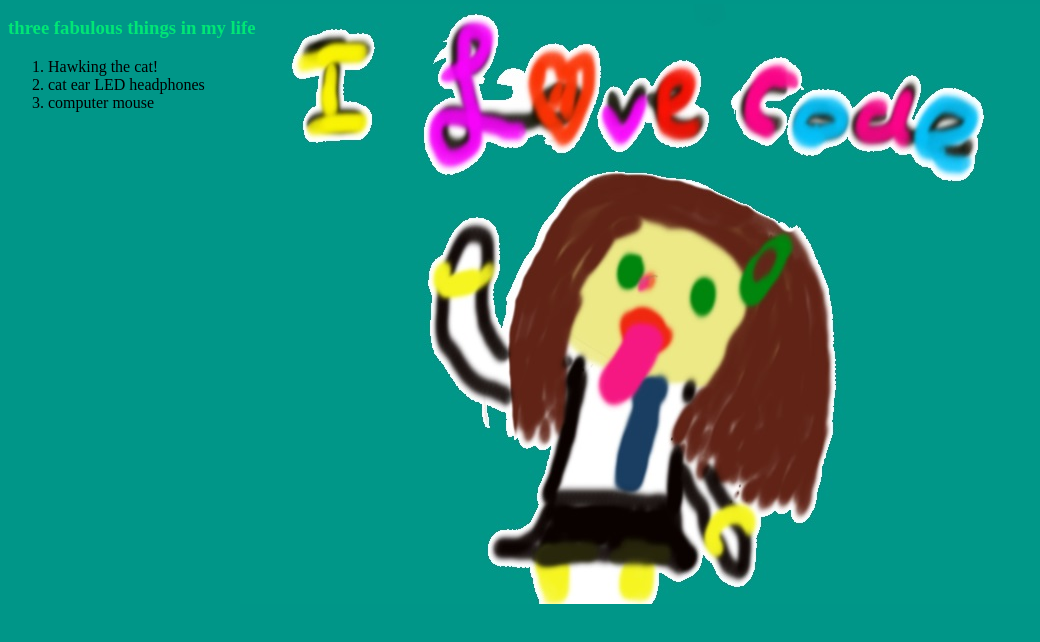
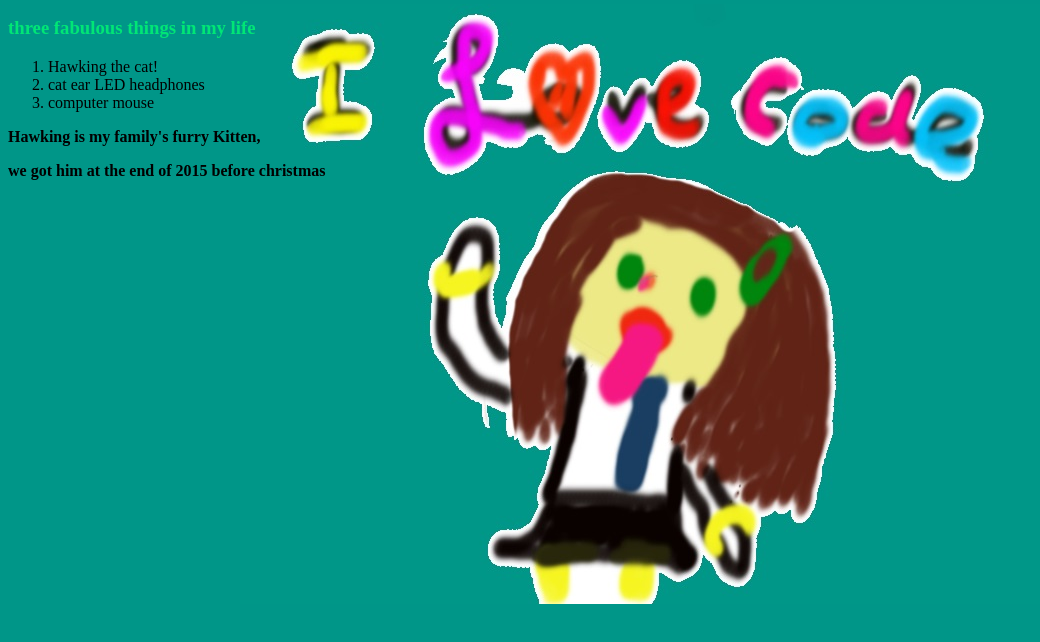
Before and after one commit to mewhubHawk/HawkearKode-and-Kittens, a plain HTML site: page index.html in a window 1280 px wide. Shown: the part 96-738 px from the top of the page, without its empty margins (0-1040 px from the left). Drawn offline with Linux system fonts and the light colour scheme.

Commit message:
some words from school

```diff
--- a/index.html
+++ b/index.html
@@ -32,6 +32,7 @@ body {
 <li>cat ear LED headphones</li>
 <li>computer mouse</li>
 </ol>
-
+<p><B>Hawking is my family's furry Kitten,
+<p>we got him at the end of 2015 before christmas</p></b>
 </body>
 </html>
```
